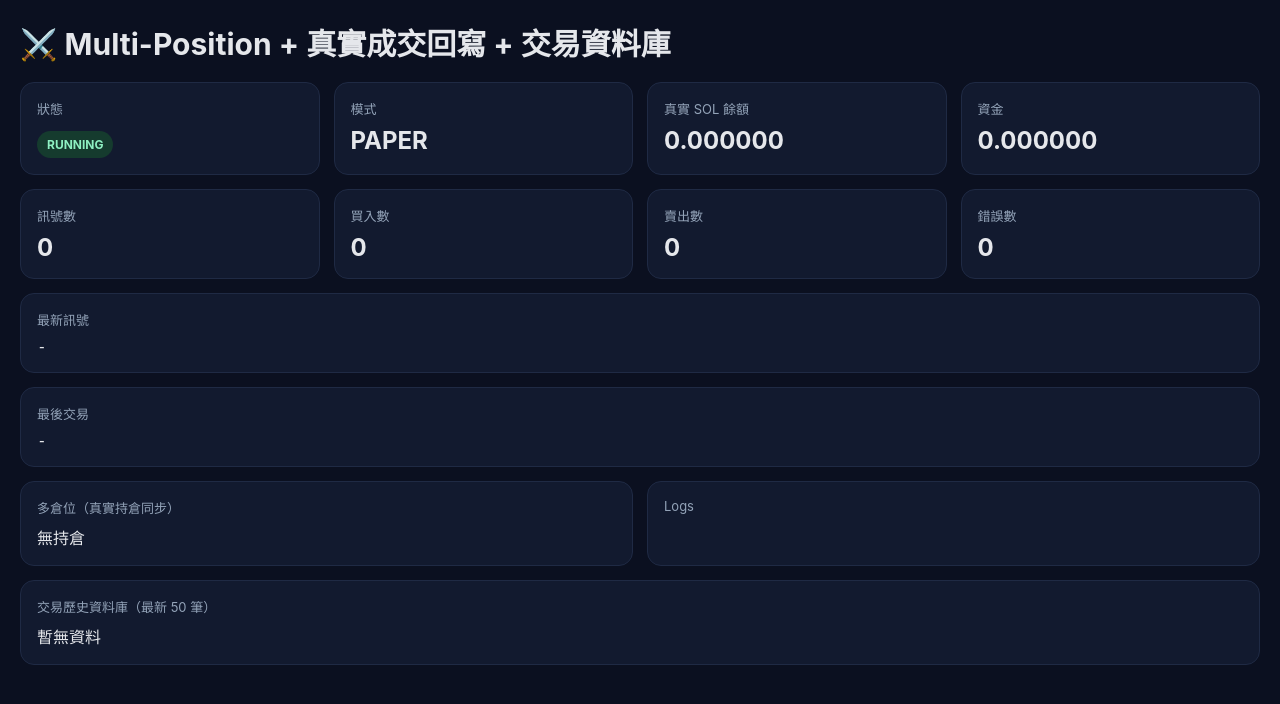
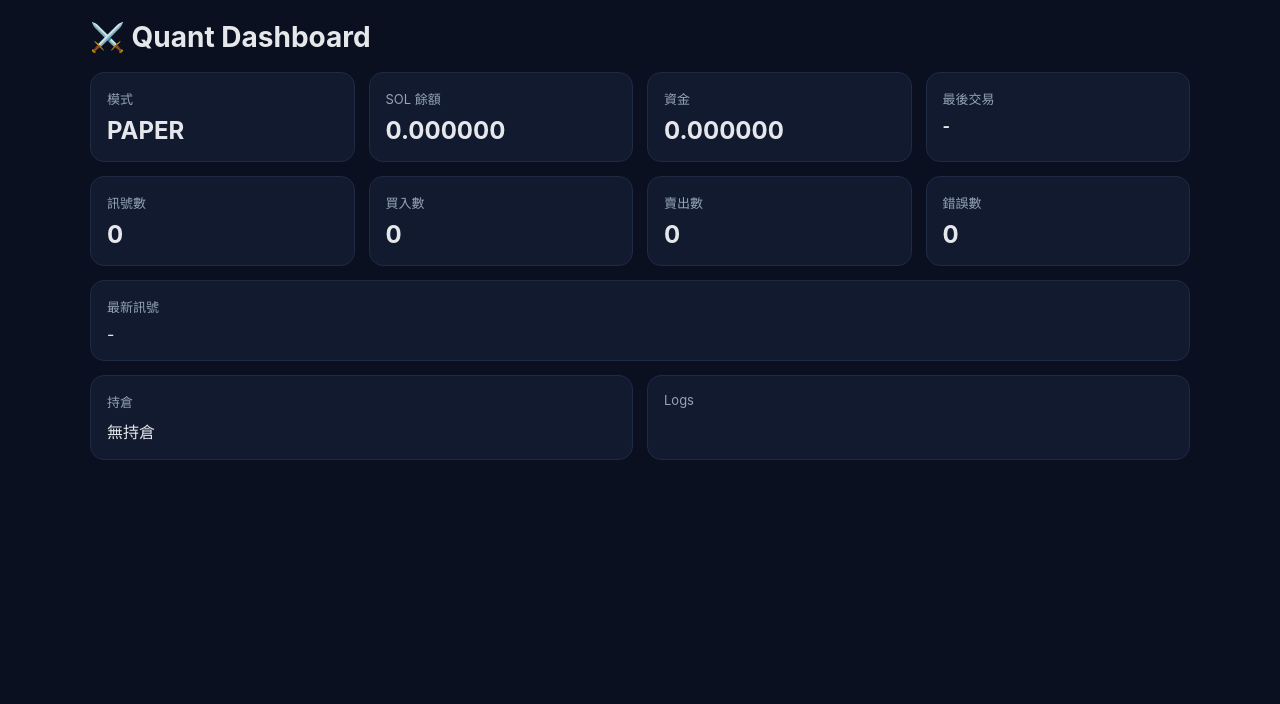
Before and after one commit to shiv-yao/Bot, a FastAPI app: page / in a window 1280 px wide. Shown: the top 704 px of the page. Run offline with FastAPI, Linux system fonts and the light colour scheme; data that the repository does not hold is empty.

Commit message:
Rename dashboard title and update styles

```diff
--- a/templates/dashboard.html
+++ b/templates/dashboard.html
@@ -3,60 +3,120 @@
 <head>
   <meta charset="UTF-8" />
   <meta name="viewport" content="width=device-width, initial-scale=1.0" />
-  <title>Multi-Position Institutional Dashboard</title>
+  <title>Quant Dashboard</title>
   <style>
-    body { margin: 0; font-family: -apple-system, BlinkMacSystemFont, sans-serif; background: #0b1020; color: #e5e7eb; }
-    .wrap { max-width: 1240px; margin: 0 auto; padding: 20px; }
-    .title { font-size: 30px; font-weight: 700; margin-bottom: 18px; }
-    .grid { display: grid; grid-template-columns: repeat(4, 1fr); gap: 14px; margin-bottom: 16px; }
-    .card { background: #121a2f; border: 1px solid #1f2a44; border-radius: 14px; padding: 16px; overflow:auto; }
-    .label { color: #93a3b8; font-size: 13px; margin-bottom: 8px; }
-    .value { font-size: 24px; font-weight: 700; }
+    body {
+      margin: 0;
+      font-family: -apple-system, BlinkMacSystemFont, sans-serif;
+      background: #0b1020;
+      color: #e5e7eb;
+      padding: 20px;
+    }
+    .wrap {
+      max-width: 1100px;
+      margin: 0 auto;
+    }
+    .title {
+      font-size: 28px;
+      font-weight: 700;
+      margin-bottom: 18px;
+    }
+    .grid {
+      display: grid;
+      grid-template-columns: repeat(4, 1fr);
+      gap: 14px;
+    }
+    .card {
+      background: #121a2f;
+      border: 1px solid #1f2a44;
+      border-radius: 14px;
+      padding: 16px;
+    }
     .full { grid-column: 1 / -1; }
     .two { grid-column: span 2; }
-    .three { grid-column: span 3; }
-    .mono { font-family: ui-monospace, SFMono-Regular, Menlo, monospace; white-space: pre-wrap; word-break: break-word; }
+    .label {
+      color: #93a3b8;
+      font-size: 13px;
+      margin-bottom: 8px;
+    }
+    .value {
+      font-size: 24px;
+      font-weight: 700;
+    }
     ul { margin: 0; padding-left: 18px; }
     li { margin-bottom: 6px; }
-    .pill { display: inline-block; padding: 6px 10px; border-radius: 999px; background: #153b2e; color: #8ef0c2; font-size: 12px; }
-    table { width: 100%; border-collapse: collapse; font-size: 12px; }
-    th, td { border-bottom: 1px solid #22304f; text-align: left; padding: 8px 6px; }
-    @media (max-width: 1000px) { .grid { grid-template-columns: 1fr 1fr; } .two, .three { grid-column: span 2; } }
-    @media (max-width: 520px) { .grid { grid-template-columns: 1fr; } .two, .three, .full { grid-column: auto; } }
+    @media (max-width: 900px) {
+      .grid { grid-template-columns: 1fr 1fr; }
+      .two { grid-column: span 2; }
+    }
+    @media (max-width: 520px) {
+      .grid { grid-template-columns: 1fr; }
+      .two, .full { grid-column: auto; }
+    }
   </style>
 </head>
 <body>
   <div class="wrap">
-    <div class="title">⚔️ Multi-Position + 真實成交回寫 + 交易資料庫</div>
+    <div class="title">⚔️ Quant Dashboard</div>
+
     <div class="grid">
-      <div class="card"><div class="label">狀態</div><div class="value"><span class="pill" id="running">RUNNING</span></div></div>
-      <div class="card"><div class="label">模式</div><div class="value" id="mode">PAPER</div></div>
-      <div class="card"><div class="label">真實 SOL 餘額</div><div class="value" id="sol_balance">0</div></div>
-      <div class="card"><div class="label">資金</div><div class="value" id="capital">0</div></div>
+      <div class="card">
+        <div class="label">模式</div>
+        <div class="value" id="mode">-</div>
+      </div>
+      <div class="card">
+        <div class="label">SOL 餘額</div>
+        <div class="value" id="sol_balance">0</div>
+      </div>
+      <div class="card">
+        <div class="label">資金</div>
+        <div class="value" id="capital">0</div>
+      </div>
+      <div class="card">
+        <div class="label">最後交易</div>
+        <div class="value" id="last_trade" style="font-size:16px;">-</div>
+      </div>
 
-      <div class="card"><div class="label">訊號數</div><div class="value" id="signals">0</div></div>
-      <div class="card"><div class="label">買入數</div><div class="value" id="buys">0</div></div>
-      <div class="card"><div class="label">賣出數</div><div class="value" id="sells">0</div></div>
-      <div class="card"><div class="label">錯誤數</div><div class="value" id="errors">0</div></div>
-
-      <div class="card full"><div class="label">最新訊號</div><div class="mono" id="last_signal">-</div></div>
-      <div class="card full"><div class="label">最後交易</div><div class="mono" id="last_trade">-</div></div>
-
-      <div class="card two"><div class="label">多倉位（真實持倉同步）</div><div id="positions">無持倉</div></div>
-      <div class="card two"><div class="label">Logs</div><ul id="logs"></ul></div>
+      <div class="card">
+        <div class="label">訊號數</div>
+        <div class="value" id="signals">0</div>
+      </div>
+      <div class="card">
+        <div class="label">買入數</div>
+        <div class="value" id="buys">0</div>
+      </div>
+      <div class="card">
+        <div class="label">賣出數</div>
+        <div class="value" id="sells">0</div>
+      </div>
+      <div class="card">
+        <div class="label">錯誤數</div>
+        <div class="value" id="errors">0</div>
+      </div>
 
       <div class="card full">
-        <div class="label">交易歷史資料庫（最新 50 筆）</div>
-        <div id="history"></div>
+        <div class="label">最新訊號</div>
+        <div id="last_signal">-</div>
+      </div>
+
+      <div class="card two">
+        <div class="label">持倉</div>
+        <div id="positions">無持倉</div>
+      </div>
+
+      <div class="card two">
+        <div class="label">Logs</div>
+        <ul id="logs"></ul>
       </div>
     </div>
   </div>
+
   <script>
-async function refreshData() {
+    async function load() {
       const res = await fetch('/data');
       const d = await res.json();
-  document.getElementById('running').textContent = d.running ? 'RUNNING' : 'STOPPED';
-  document.getElementById('mode').textContent = d.mode || 'PAPER';
+
+      document.getElementById('mode').textContent = d.mode || '-';
       document.getElementById('sol_balance').textContent = Number(d.sol_balance || 0).toFixed(6);
       document.getElementById('capital').textContent = Number(d.capital || 0).toFixed(6);
       document.getElementById('last_trade').textContent = d.last_trade || '-';
@@ -71,7 +131,7 @@ async function refreshData() {
         pos.textContent = '無持倉';
       } else {
         pos.innerHTML = '<ul>' + d.positions.map(
-      p => `<li>${p.token} | amount=${p.amount ?? 0} | entry=${p.entry_price ?? 0} | pnl=${p.pnl ?? 0} | score=${p.score ?? 0} | scaled_out=${p.scaled_out ? 'Y' : 'N'}</li>`
+          p => `<li>${p.token || '-'} | amount=${p.amount ?? 0} | pnl=${p.pnl ?? 0}</li>`
         ).join('') + '</ul>';
       }
 
@@ -82,39 +142,10 @@ async function refreshData() {
         li.textContent = line;
         logs.appendChild(li);
       });
+    }
 
-  const hist = document.getElementById('history');
-  const rows = d.trade_history || [];
-  if (rows.length === 0) {
-    hist.textContent = '暫無資料';
-  } else {
-    hist.innerHTML = `
-      <table>
-        <thead>
-          <tr>
-            <th>時間</th><th>Side</th><th>Mint</th><th>Amount SOL</th><th>Entry</th><th>Exit</th><th>PnL%</th><th>Reason</th><th>Status</th>
-          </tr>
-        </thead>
-        <tbody>
-          ${rows.map(r => `
-            <tr>
-              <td>${r.ts ?? ''}</td>
-              <td>${r.side ?? ''}</td>
-              <td>${(r.mint ?? '').slice(0,8)}</td>
-              <td>${r.amount_sol ?? ''}</td>
-              <td>${r.entry_price ?? ''}</td>
-              <td>${r.exit_price ?? ''}</td>
-              <td>${r.pnl_pct ?? ''}</td>
-              <td>${r.reason ?? ''}</td>
-              <td>${r.status ?? ''}</td>
-            </tr>
-          `).join('')}
-        </tbody>
-      </table>`;
-  }
-}
-refreshData();
-setInterval(refreshData, 2000);
+    load();
+    setInterval(load, 2000);
   </script>
 </body>
 </html>
```
Lines whose indentation alone changed are shown as unchanged.
